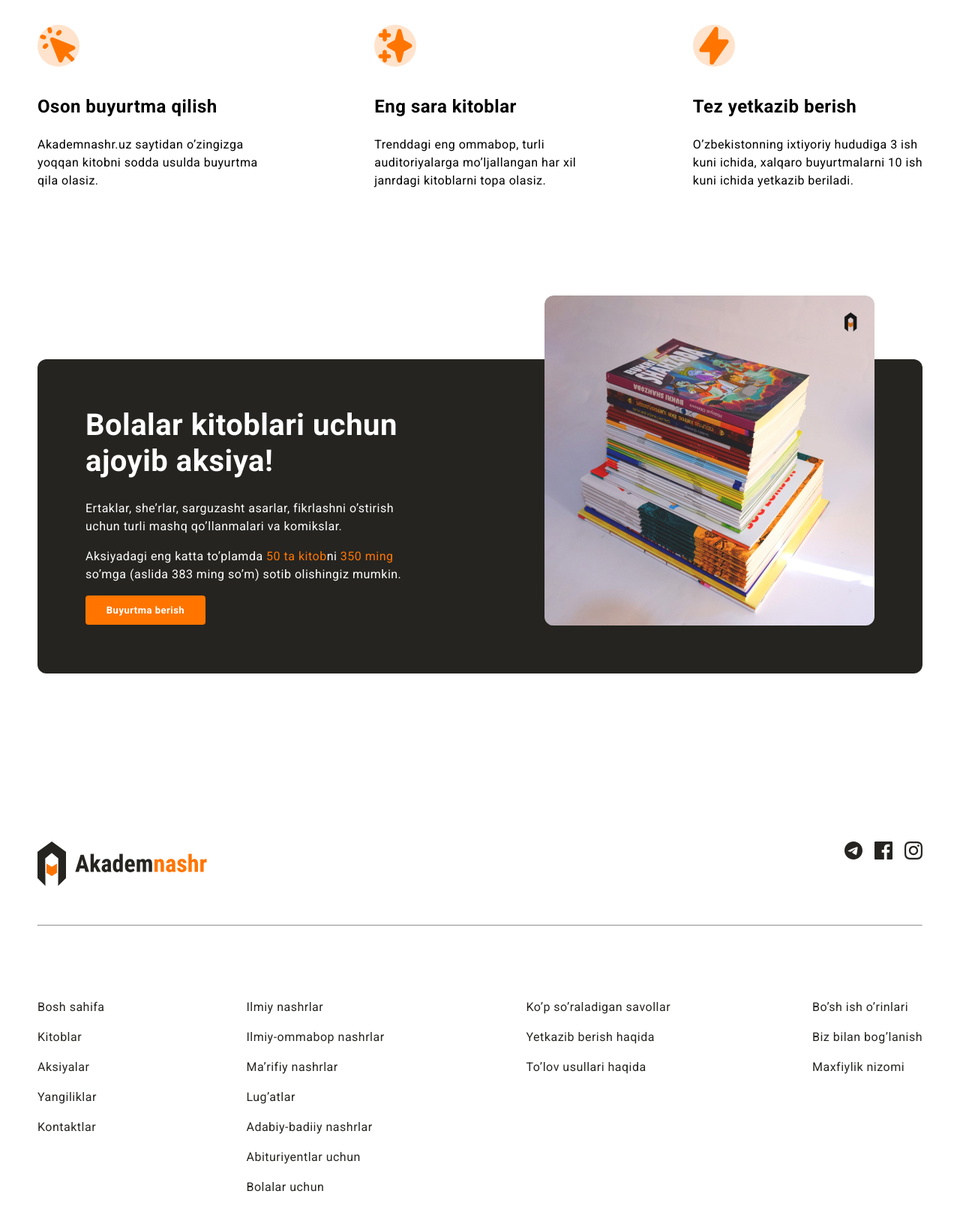
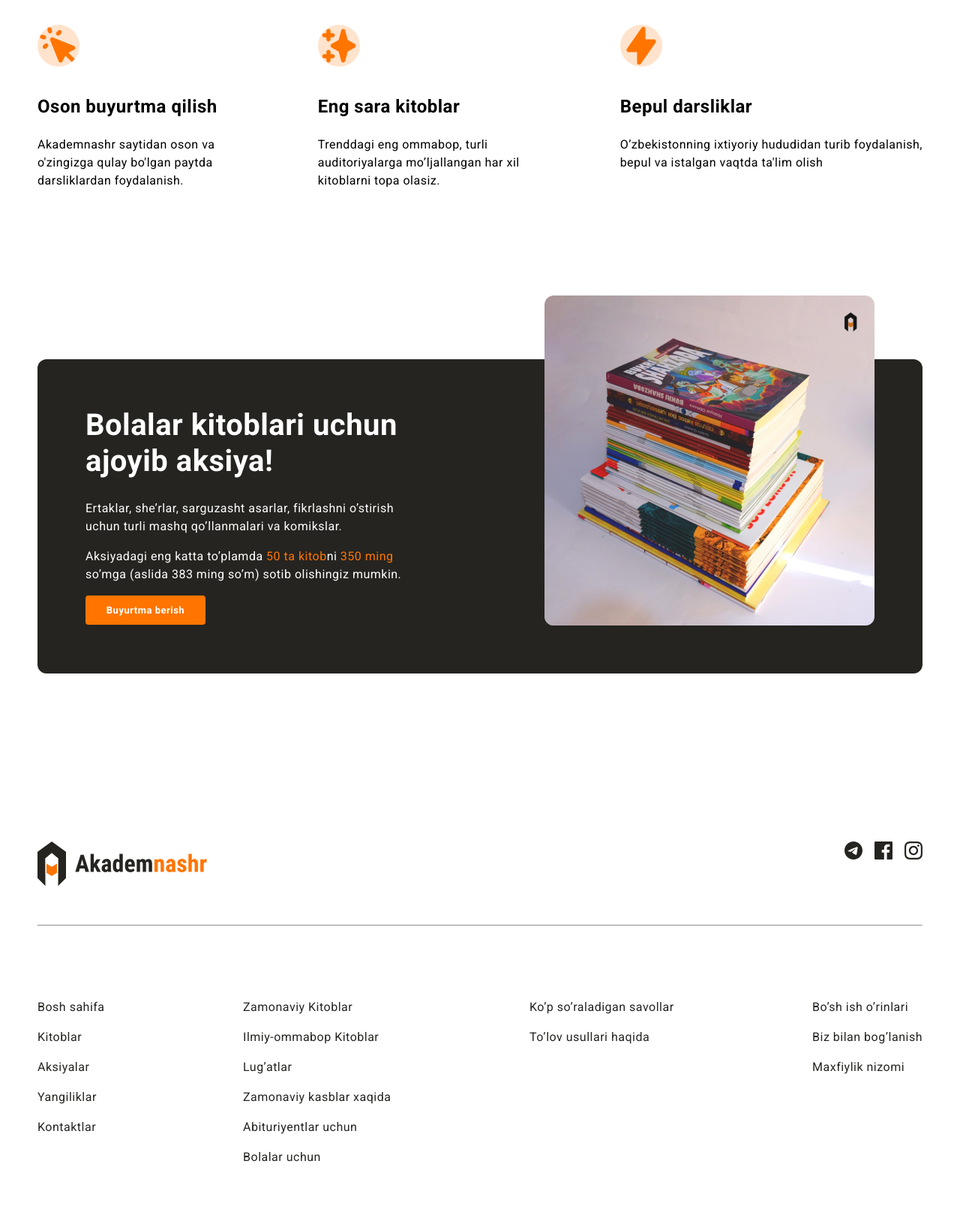
Before and after one commit to frontendislomjon/akademnashr, a plain HTML site: page index.html in a window 1280 px wide. Shown: the part 1120-2748 px from the top of the page at 75% size. Drawn offline with Linux system fonts and the light colour scheme.

Commit message:
Update index.html
sadasdqdasa

```diff
--- a/index.html
+++ b/index.html
@@ -30,10 +30,10 @@
                 <a href="#" class="sitenav-link">Kitoblar</a>
               </li>
               <li class="sitenav-item">
-                <a href="#" class="sitenav-link">Aksiyalar</a>
+                <a href="#" class="sitenav-link">Online Kurslar</a>
               </li>
               <li class="sitenav-item">
-                <a href="#" class="sitenav-link">Kontaktlar</a>
+                <a href="#" class="sitenav-link">Zamonoviy Kasblarni o'rganish</a>
               </li>
             </ul>
             <a href="#" class=" button sitenav-button">Ro'yxatdan o'tish</a>
@@ -52,7 +52,7 @@
             </h2>
             <p class="main-content-text">Dasturlash asoslariga oid o'zbek tilidagi ilk eng mukammal qo'llanma. Kitobning har bir bo'limi uchun maxsus video darslar yozilgan bo'lib, ularga kitobda ko'rsatilgan QR kod orqali o'tish mumkin.
             </p>
-            <div class="main-content-button button">Buyurtma berish</div>
+            <div class="main-content-button button">Foydalanish</div>
           </div>
           <img src="img/python-book.jpg" srcset="img/python-book.jpg 1x, img/python-book@2x.jpg" alt="" class="main-content-python-img"
           width="510"
@@ -71,17 +71,17 @@
           <li class="site-section-info-item">
             <img src="img/cursor-click.svg" alt="" class="site-section-info-icon">
             <h3 class="site-section-info-header">Oson buyurtma qilish</h3>
-            <p class="site-section-info-text">Akademnashr.uz saytidan o’zingizga <br> yoqqan kitobni sodda usulda buyurtma <br> qila olasiz.</p>
+            <p class="site-section-info-text">Akademnashr saytidan oson va <br> o'zingizga qulay bo'lgan paytda <br> darsliklardan foydalanish.</p>
           </li>
           <li class="site-section-info-item">
             <img src="img/sparkles.svg" alt="" class="site-section-info-icon">
             <h3 class="site-section-info-header">Eng sara kitoblar</h3>
-            <p class="site-section-info-text">Trenddagi eng ommabop, turli <br> auditoriyalarga mo’ljallangan har xil <br> janrdagi kitoblarni topa olasiz.</p>
+            <p class="site-section-info-text">Trenddagi eng ommabop, turli <br> auditoriyalarga mo’ljallangan har xil <br> kitoblarni topa olasiz.</p>
           </li>
           <li class="site-section-info-item">
             <img src="img/lightning-bolt.svg" alt="" class="site-section-info-icon">
-            <h3 class="site-section-info-header">Tez yetkazib berish</h3>
-            <p class="site-section-info-text">O’zbekistonning ixtiyoriy hududiga 3 ish <br> kuni ichida, xalqaro buyurtmalarni 10 ish <br> kuni ichida yetkazib beriladi.</p>
+            <h3 class="site-section-info-header">Bepul darsliklar</h3>
+            <p class="site-section-info-text">O’zbekistonning ixtiyoriy hududidan turib foydalanish, <br> bepul va istalgan vaqtda ta'lim olish <br></p>
           </li>
         </ul>
       </div>
@@ -144,19 +144,17 @@
           </ul>
           <ul class="footer-nav-list">
             <li class="footer-nav-item">
-              <a href="#" class="footer-nav-link">Ilmiy nashrlar</a>
+              <a href="#" class="footer-nav-link">Zamonaviy Kitoblar</a>
             </li>
             <li class="footer-nav-item">
-              <a href="#" class="footer-nav-link">Ilmiy-ommabop nashrlar</a>
+              <a href="#" class="footer-nav-link">Ilmiy-ommabop Kitoblar</a>
             </li>
-            <li class="footer-nav-item">
-              <a href="#" class="footer-nav-link">Ma’rifiy nashrlar</a>
-            </li>
+
             <li class="footer-nav-item">
               <a href="#" class="footer-nav-link">Lug’atlar</a>
             </li>
             <li class="footer-nav-item">
-              <a href="#" class="footer-nav-link">Adabiy-badiiy nashrlar</a>
+              <a href="#" class="footer-nav-link">Zamonaviy kasblar xaqida</a>
             </li>
             <li class="footer-nav-item">
               <a href="#" class="footer-nav-link">Abituriyentlar uchun</a>
@@ -169,9 +167,7 @@
             <li class="footer-nav-item">
               <a href="#" class="footer-nav-link">Ko’p so’raladigan savollar</a>
             </li>
-            <li class="footer-nav-item">
-              <a href="#" class="footer-nav-link">Yetkazib berish haqida</a>
-            </li>
+
             <li class="footer-nav-item">
               <a href="#" class="footer-nav-link">To’lov usullari haqida</a>
             </li>
```
